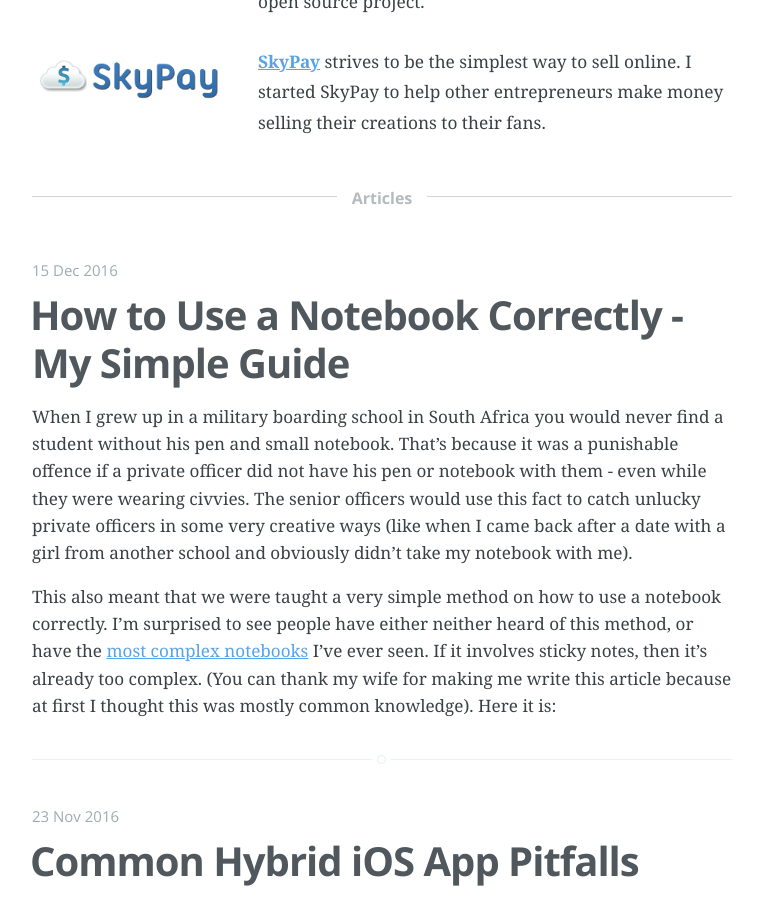
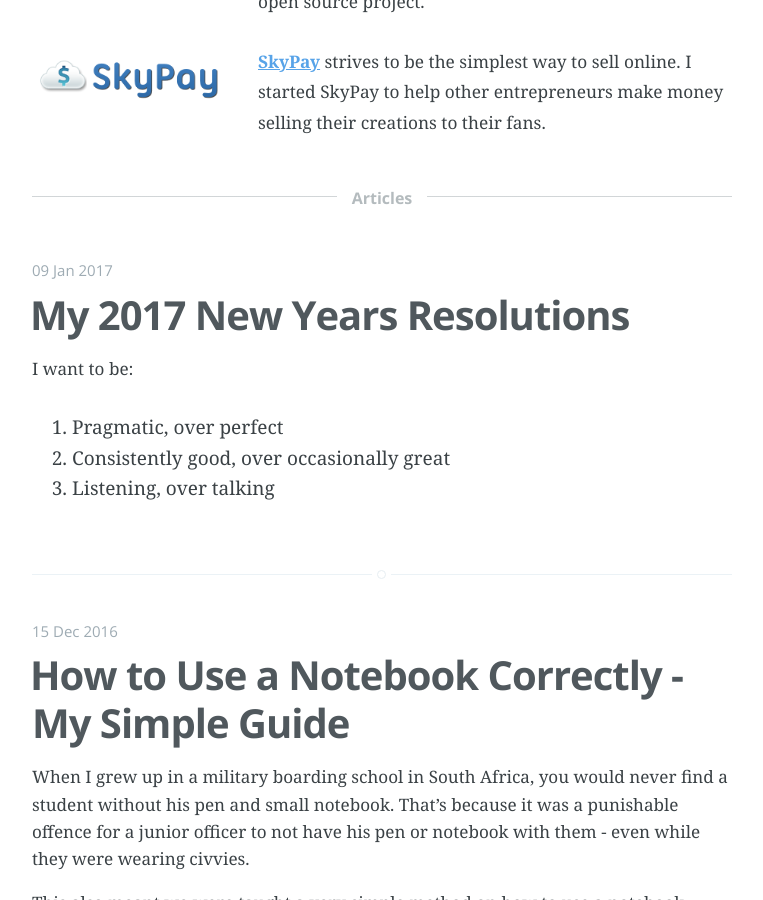
Before and after one commit to lokimeyburg/lokimeyburg.github.io, a Jekyll site: the page built from index.html, in a window 1280 px wide and 900 px high, scrolled down 1276 px. Shown: the whole window, without its empty margins (258-1021 px from the left). Built offline with Jekyll 4.4.1, drawn with Linux system fonts in a browser that asks for light colours; Markdown is read by kramdown in place of the engine named in the settings; the list of posts is cut into pages by our own code; some of the changed text lies outside the part shown.

Commit message:
New Years resolution article

```diff
--- a/_posts/2016-12-15-use-notebook-simple-method-correctly.md
+++ b/_posts/2016-12-15-use-notebook-simple-method-correctly.md
@@ -4,9 +4,9 @@ title:  "How to Use a Notebook Correctly - My Simple Guide"
 date:   2016-12-15 10:18:00
 ---
 
-When I grew up in a military boarding school in South Africa you would never find a student without his pen and small notebook. That's because it was a punishable offence if a private officer did not have his pen or notebook with them - even while they were wearing civvies. The senior officers would use this fact to catch unlucky private officers in some very creative ways (like when I came back after a date with a girl from another school and obviously didn't take my notebook with me).
+When I grew up in a military boarding school in South Africa, you would never find a student without his pen and small notebook. That's because it was a punishable offence for a junior officer to not have his pen or notebook with them - even while they were wearing civvies.
 
-This also meant that we were taught a very simple method on how to use a notebook correctly. I'm surprised to see people have either neither heard of this method, or have the [most complex notebooks](http://becomeawritertoday.com/gtd-moleskine-notebook/) I've ever seen. If it involves sticky notes, then it's already too complex. (You can thank my wife for making me write this article because at first I thought this was mostly common knowledge). Here it is:
+This also meant we were taught a very simple method on how to use a notebook correctly. I'm surprised to see people have either neither heard of this method, or have the [most complex notebooks](http://becomeawritertoday.com/gtd-moleskine-notebook/) I've ever seen. If it involves sticky notes, then it's already too complex. (You can thank my wife for making me write this article because at first I thought this was mostly common knowledge). Here it is:
 
 <!--more-->
 
--- /dev/null
+++ b/_posts/2017-01-09-new-years-resolutions.md
@@ -0,0 +1,11 @@
+---
+layout: post
+title:  "My 2017 New Years Resolutions"
+date:   2017-01-09 10:18:00
+---
+
+I want to be:
+
+1. Pragmatic, over perfect
+2. Consistently good, over occasionally great
+3. Listening, over talking
```
Also changed, not shown: _posts/2014-08-15-I-have-a-few-things-to-say.md (+0 -4 lines).
